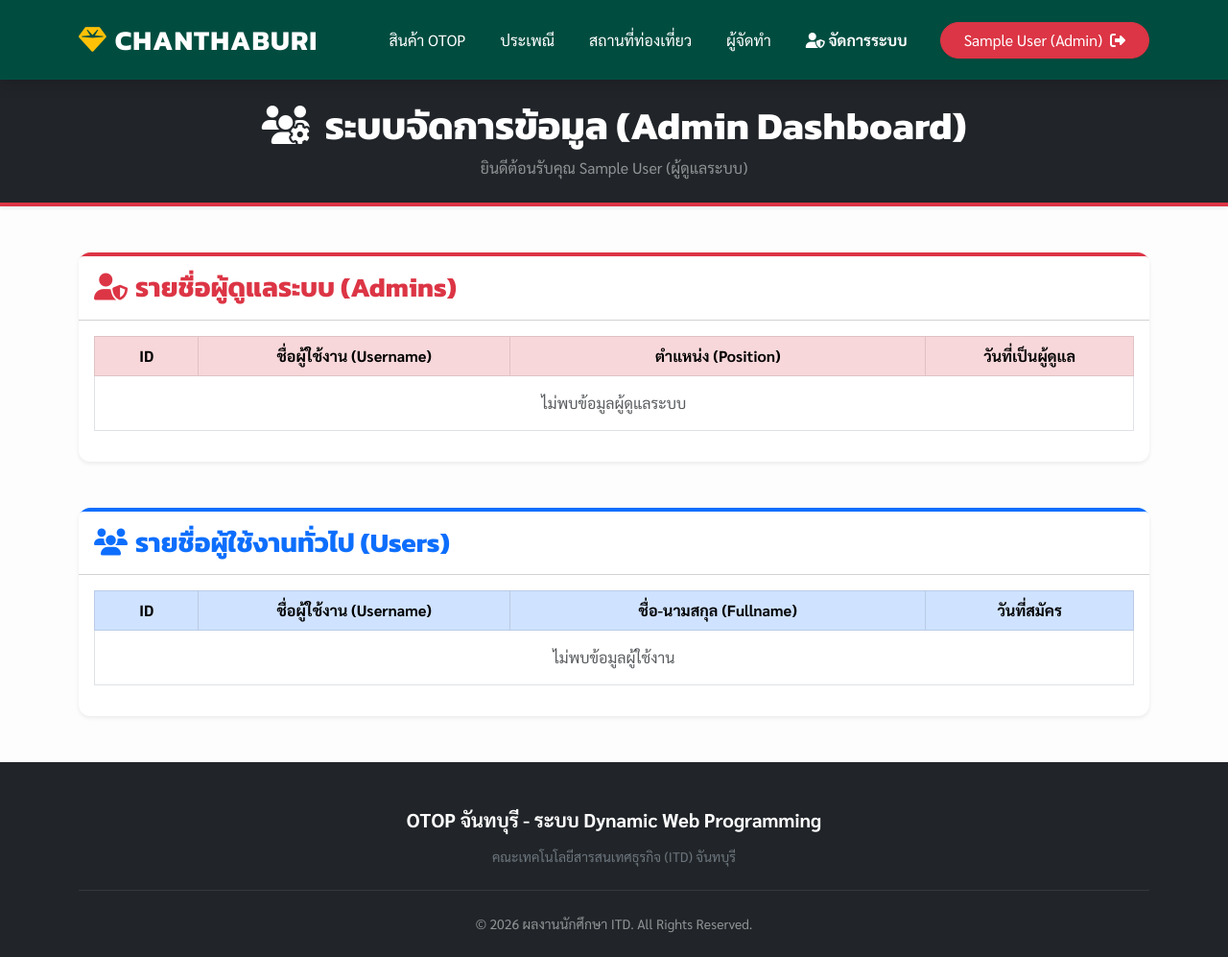
After one commit to PThanet/otop_chanthaburi, a PHP site: page /admin_dashboard.php in a window 1280 px wide. The commit adds this page. Shown: the whole page at 96% size. Run offline with PHP 8.4, Linux system fonts and the light colour scheme; the visitor is signed in with stand-in values (Sample User, id 1); data that the repository does not hold is empty.

Commit message:
update dashboard

```diff
--- /dev/null
+++ b/admin_dashboard.php
@@ -0,0 +1,112 @@
+<?php
+// เริ่มต้น Session ก่อน
+if (session_status() === PHP_SESSION_NONE) {
+    session_start();
+}
+
+// ตรวจสอบสิทธิ์การเข้าถึง: ถ้าไม่มี Session ของ admin_username ให้เด้งกลับไปหน้าล็อกอินแอดมิน
+if (!isset($_SESSION['admin_username'])) {
+    echo "<script>alert('สิทธิ์การเข้าถึงถูกปฏิเสธ! เฉพาะผู้ดูแลระบบเท่านั้น'); window.location='login_admin.php';</script>";
+    exit();
+}
+
+include('includes/header.php');
+include('includes/db_config.php');
+?>
+
+<div class="bg-dark text-white text-center py-4 mb-5 shadow-sm" style="border-bottom: 4px solid #dc3545;">
+    <div class="container">
+        <h1 class="fw-bold mb-0"><i class="fas fa-users-cog me-3"></i>ระบบจัดการข้อมูล (Admin Dashboard)</h1>
+        <p class="mb-0 mt-2 text-white-50">ยินดีต้อนรับคุณ <?= htmlspecialchars($_SESSION['admin_fullname']); ?> (ผู้ดูแลระบบ)</p>
+    </div>
+</div>
+
+<div class="container my-5">
+
+    <div class="card shadow-sm border-0 mb-5" style="border-top: 4px solid #dc3545 !important; border-radius: 12px;">
+        <div class="card-header bg-white py-3">
+            <h3 class="fw-bold text-danger mb-0"><i class="fas fa-user-shield me-2"></i>รายชื่อผู้ดูแลระบบ (Admins)</h3>
+        </div>
+        <div class="card-body">
+            <div class="table-responsive">
+                <table class="table table-hover table-bordered align-middle text-center">
+                    <thead class="table-danger">
+                        <tr>
+                            <th width="10%">ID</th>
+                            <th width="30%">ชื่อผู้ใช้งาน (Username)</th>
+                            <th width="40%">ตำแหน่ง (Position)</th>
+                            <th width="20%">วันที่เป็นผู้ดูแล</th>
+                        </tr>
+                    </thead>
+                    <tbody>
+                        <?php
+// ดึงข้อมูลจากตาราง admins
+$sql_admins = "SELECT * FROM admins ORDER BY id ASC";
+$result_admins = mysqli_query($conn, $sql_admins);
+
+if (mysqli_num_rows($result_admins) > 0) {
+    while ($row = mysqli_fetch_assoc($result_admins)) {
+        $created = isset($row['created_at']) ? $row['created_at'] : '-';
+        echo "<tr>";
+        echo "<td>{$row['id']}</td>";
+        echo "<td class='fw-bold'>{$row['username']}</td>";
+        echo "<td>{$row['fullname']}</td>";
+        echo "<td>{$created}</td>";
+        echo "</tr>";
+    }
+}
+else {
+    echo "<tr><td colspan='4' class='text-muted py-3'>ไม่พบข้อมูลผู้ดูแลระบบ</td></tr>";
+}
+?>
+                    </tbody>
+                </table>
+            </div>
+        </div>
+    </div>
+
+    <div class="card shadow-sm border-0" style="border-top: 4px solid #0d6efd !important; border-radius: 12px;">
+        <div class="card-header bg-white py-3">
+            <h3 class="fw-bold text-primary mb-0"><i class="fas fa-users me-2"></i>รายชื่อผู้ใช้งานทั่วไป (Users)</h3>
+        </div>
+        <div class="card-body">
+            <div class="table-responsive">
+                <table class="table table-hover table-bordered align-middle text-center">
+                    <thead class="table-primary">
+                        <tr>
+                            <th width="10%">ID</th>
+                            <th width="30%">ชื่อผู้ใช้งาน (Username)</th>
+                            <th width="40%">ชื่อ-นามสกุล (Fullname)</th>
+                            <th width="20%">วันที่สมัคร</th>
+                        </tr>
+                    </thead>
+                    <tbody>
+                        <?php
+// ดึงข้อมูลจากตาราง users
+$sql_users = "SELECT * FROM users ORDER BY id ASC";
+$result_users = mysqli_query($conn, $sql_users);
+
+if (mysqli_num_rows($result_users) > 0) {
+    while ($row = mysqli_fetch_assoc($result_users)) {
+        $created = isset($row['created_at']) ? $row['created_at'] : '-';
+        echo "<tr>";
+        echo "<td>{$row['id']}</td>";
+        echo "<td class='fw-bold text-primary'>{$row['username']}</td>";
+        echo "<td>{$row['fullname']}</td>";
+        echo "<td>{$created}</td>";
+        echo "</tr>";
+    }
+}
+else {
+    echo "<tr><td colspan='4' class='text-muted py-3'>ไม่พบข้อมูลผู้ใช้งาน</td></tr>";
+}
+?>
+                    </tbody>
+                </table>
+            </div>
+        </div>
+    </div>
+
+</div>
+
+<?php include('includes/footer.php'); ?>
--- a/includes/header.php
+++ b/includes/header.php
@@ -1,4 +1,5 @@
-<?php if (session_status() === PHP_SESSION_NONE) session_start(); ?>
+<?php if (session_status() === PHP_SESSION_NONE)
+    session_start(); ?>
 <!DOCTYPE html>
 <html lang="th">
 <head>
@@ -8,26 +9,56 @@
 
     <link href="https://cdn.jsdelivr.net/npm/bootstrap@5.3.0/dist/css/bootstrap.min.css" rel="stylesheet">
     <link rel="stylesheet" href="https://cdnjs.cloudflare.com/ajax/libs/font-awesome/6.4.0/css/all.min.css">
-    <link href="https://fonts.googleapis.com/css2?family=Kanit:wght@400;600;700&family=Sarabun:wght@300;400;700&display=swap" rel="stylesheet">
+    <link
+        href="https://fonts.googleapis.com/css2?family=Kanit:wght@400;600;700&family=Sarabun:wght@300;400;700&display=swap"
+        rel="stylesheet">
 
     <style>
-        :root { --primary: #004d40; --gold: #ffc107; --dark: #1a1a1a; }
-        body { font-family: 'Sarabun', sans-serif; background: #fdfdfd; color: #2c3e50; }
-        h1, h2, h3, .navbar-brand { font-family: 'Kanit', sans-serif; }
+        :root {
+            --primary: #004d40;
+            --gold: #ffc107;
+            --dark: #1a1a1a;
+        }
+
+        body {
+            font-family: 'Sarabun', sans-serif;
+            background: #fdfdfd;
+            color: #2c3e50;
+        }
+
+        h1,
+        h2,
+        h3,
+        .navbar-brand {
+            font-family: 'Kanit', sans-serif;
+        }
 
         /* Navbar Modern */
         .navbar {
             background: var(--primary) !important;
-            box-shadow: 0 4px 15px rgba(0,0,0,0.2);
+            box-shadow: 0 4px 15px rgba(0, 0, 0, 0.2);
             padding: 15px 0;
         }
-        .navbar-brand { font-size: 1.8rem; letter-spacing: 1px; }
-        .nav-link { color: #ffffff !important; margin: 0 10px; transition: 0.3s; }
-        .nav-link:hover { color: var(--gold) !important; transform: translateY(-2px); }
+
+        .navbar-brand {
+            font-size: 1.8rem;
+            letter-spacing: 1px;
+        }
+
+        .nav-link {
+            color: #ffffff !important;
+            margin: 0 10px;
+            transition: 0.3s;
+        }
+
+        .nav-link:hover {
+            color: var(--gold) !important;
+            transform: translateY(-2px);
+        }
 
         /* Hero Section (แก้ไขบั๊กพื้นหลังเทา) */
         .hero-premium {
-            background: linear-gradient(rgba(0,0,0,0.5), rgba(0,0,0,0.7)),
+            background: linear-gradient(rgba(0, 0, 0, 0.5), rgba(0, 0, 0, 0.7)),
                 url('https://images.unsplash.com/photo-1596402184320-417d7178b2cd?q=80&w=1920');
             background-size: cover;
             background-position: center;
@@ -36,7 +67,7 @@
             display: flex;
             align-items: center;
             color: white;
-            text-shadow: 2px 2px 10px rgba(0,0,0,0.5);
+            text-shadow: 2px 2px 10px rgba(0, 0, 0, 0.5);
         }
 
         /* Card ลูกเล่นใหม่ */
@@ -45,11 +76,12 @@
             border-radius: 20px;
             transition: 0.4s;
             background: #ffffff;
-            box-shadow: 0 10px 30px rgba(0,0,0,0.05);
+            box-shadow: 0 10px 30px rgba(0, 0, 0, 0.05);
         }
+
         .custom-card:hover {
             transform: translateY(-15px);
-            box-shadow: 0 20px 40px rgba(0,0,0,0.12);
+            box-shadow: 0 20px 40px rgba(0, 0, 0, 0.12);
         }
 
         .btn-gold {
@@ -61,13 +93,15 @@
             border: none;
             transition: 0.3s;
         }
+
         .btn-gold:hover {
             background: #ffca28;
             transform: scale(1.05);
-            box-shadow: 0 5px 15px rgba(255,193,7,0.4);
+            box-shadow: 0 5px 15px rgba(255, 193, 7, 0.4);
         }
     </style>
 </head>
+
 <body>
 
     <nav class="navbar navbar-expand-lg navbar-dark sticky-top">
@@ -77,16 +111,30 @@
             </a>
             <div class="collapse navbar-collapse" id="navbarNav">
                 <ul class="navbar-nav ms-auto align-items-center">
-                <li class="nav-item"><a class="nav-link" href="index.php">หน้าแรก</a></li>
                     <li class="nav-item"><a class="nav-link" href="product.php">สินค้า OTOP</a></li>
-                <li class="nav-item"><a class="nav-link" href="travel.php">ที่เที่ยว</a></li>
+                    <li class="nav-item"><a class="nav-link" href="tradition.php">ประเพณี</a></li>
+                    <li class="nav-item"><a class="nav-link" href="travel.php">สถานที่ท่องเที่ยว</a></li>
                     <li class="nav-item"><a class="nav-link" href="team.php">ผู้จัดทำ</a></li>
-                <?php if(isset($_SESSION['username'])): ?>
+
+                    <?php if (isset($_SESSION['admin_username'])): ?>
+                        <li class="nav-item">
+                            <a class="nav-link text-warning fw-bold" href="admin_dashboard.php">
+                                <i class="fas fa-user-shield"></i> จัดการระบบ
+                            </a>
+                        </li>
+                        <li class="nav-item dropdown ms-lg-3">
+                            <a class="btn btn-danger rounded-pill px-4 text-white shadow-sm" href="logout.php">
+                                <?= $_SESSION['admin_fullname'] ?> (Admin) <i class="fas fa-sign-out-alt ms-1"></i>
+                            </a>
+                        </li>
+
+                    <?php elseif (isset($_SESSION['username'])): ?>
                         <li class="nav-item dropdown ms-lg-3">
                             <a class="btn btn-outline-warning rounded-pill px-4 text-white" href="logout.php">
                                 <?= $_SESSION['fullname'] ?> <i class="fas fa-sign-out-alt ms-1"></i>
                             </a>
                         </li>
+
                     <?php else: ?>
                         <li class="nav-item ms-lg-3"><a href="login.php" class="btn btn-gold px-4">เข้าสู่ระบบ</a></li>
                     <?php endif; ?>
--- a/index.php
+++ b/index.php
@@ -1,7 +1,7 @@
 <?php include('includes/header.php'); ?>
 
 <style>
-    /* แก้ไขส่วนพื้นหลังที่ดูจืดชืด ให้ดู Pro ขึ้น */
+    /* แก้ไขส่วนพื้นหลังที่ดูจืดชืด ให้ดู Modern ขึ้น */
     .hero-premium {
         position: relative;
         padding: 160px 0;
@@ -75,7 +75,8 @@
         <p>สัมผัสเสน่ห์ตะวันออก พลอยสวย ผลไม้เด่น รักษ์ประเพณี <br> มหัศจรรย์แห่งวิถีชุมชนที่งดงาม</p>
         <div class="d-flex justify-content-center gap-3">
             <a href="product.php" class="btn btn-custom btn-gold-pro">ช้อปสินค้า OTOP</a>
-            <a href="travel.php" class="btn btn-custom btn-outline-pro">ดูที่เที่ยว</a>
+            <a href="travel.php" class="btn btn-custom btn-gold-pro">สถานที่ท่องเที่ยว</a>
+            <a href="tradition.php" class="btn btn-custom btn-gold-pro">ประเพณี</a>
         </div>
     </div>
 </div>
--- a/team.php
+++ b/team.php
@@ -9,7 +9,7 @@
                     <i class="fas fa-user-graduate fa-4x text-primary"></i>
                 </div>
                 <h3 class="fw-bold">สมาชิกคนที่ 1</h3>
-                <p class="text-muted">นาย [ชื่อ-นามสกุล]</p>
+                <p class="text-muted">นายธนากร จินดา</p>
                 <div class="bg-primary text-white py-2 rounded-pill fw-bold mt-2">รหัส: 2681032341117</div>
             </div>
         </div>
@@ -19,7 +19,7 @@
                     <i class="fas fa-user-graduate fa-4x text-primary"></i>
                 </div>
                 <h3 class="fw-bold">สมาชิกคนที่ 2</h3>
-                <p class="text-muted">นาย [ชื่อ-นามสกุล]</p>
+                <p class="text-muted">นายธเนตร พูลสุข</p>
                 <div class="bg-primary text-white py-2 rounded-pill fw-bold mt-2">รหัส: 2681032341175</div>
             </div>
         </div>
```
Also changed, not shown: login.php (+28 -4 lines), login_admin.php (added, +143 -0 lines), product.php (+5 -5 lines), register.php (+28 -4 lines), tradition.php (added, +82 -0 lines). Lines whose indentation alone changed are shown as unchanged.
